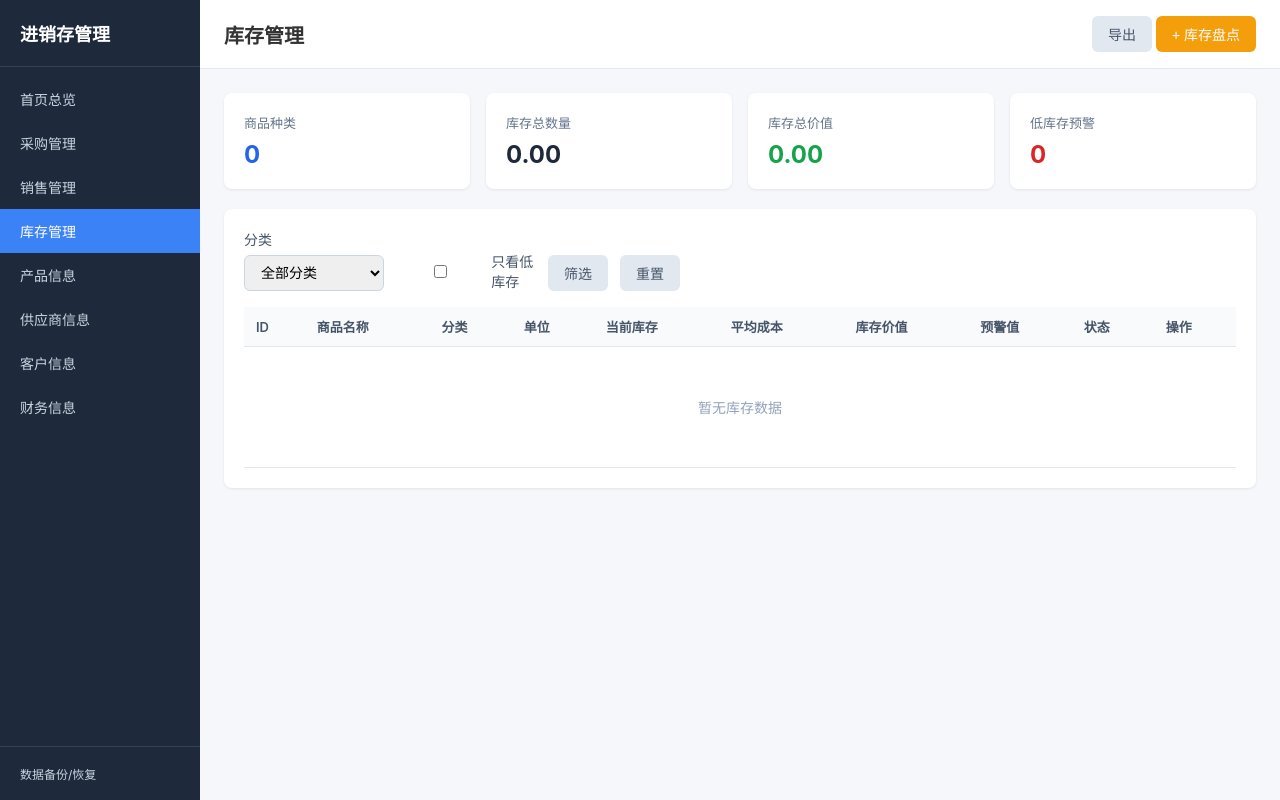
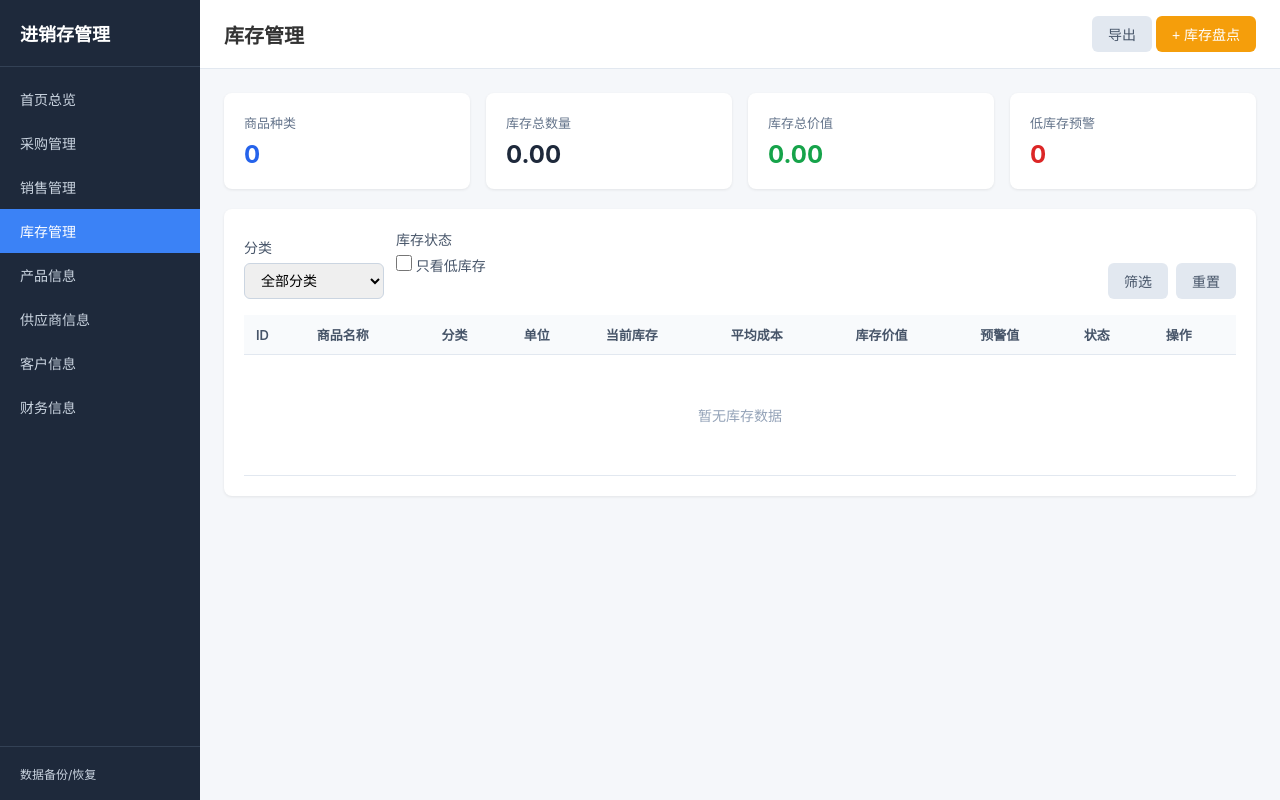
Before and after one commit to bailihongxi/Simple-ERP, a Flask app: page /inventory/ in a window 1280 px wide. Run offline with Flask 3, Linux system fonts and the light colour scheme; data that the repository does not hold is empty.

Commit message:
问题9：库存管理页面工具栏重新排布（统一筛选控件样式+按钮右对齐+CSS优化+测试）

```diff
--- a/static/css/style.css
+++ b/static/css/style.css
@@ -149,6 +149,26 @@ td.warning { color: #dc2626; font-weight: 600; }
     flex-wrap: wrap;
 }
 .filter-bar .form-group { margin-bottom: 0; min-width: 140px; }
+.filter-bar .filter-actions {
+    display: flex;
+    gap: 8px;
+    align-items: flex-end;
+    margin-left: auto;
+}
+.checkbox-label {
+    display: flex;
+    align-items: center;
+    gap: 6px;
+    cursor: pointer;
+    height: 38px;
+    font-size: 14px;
+    color: #475569;
+}
+.checkbox-label input[type="checkbox"] {
+    width: 16px;
+    height: 16px;
+    cursor: pointer;
+}
 
 /* 弹窗 */
 .modal-overlay {
--- a/templates/inventory.html
+++ b/templates/inventory.html
@@ -38,12 +38,17 @@
                 {% endfor %}
             </select>
         </div>
-        <div class="form-group" style="display:flex;align-items:center;gap:6px;">
-            <input type="checkbox" id="filterLowStock" {% if low_stock_only %}checked{% endif %} onchange="doFilter()">
-            <label for="filterLowStock" style="margin:0;">只看低库存</label>
+        <div class="form-group">
+            <label>库存状态</label>
+            <label class="checkbox-label">
+                <input type="checkbox" id="filterLowStock" {% if low_stock_only %}checked{% endif %} onchange="doFilter()">
+                <span>只看低库存</span>
+            </label>
         </div>
-        <button class="btn btn-secondary" onclick="doFilter()">筛选</button>
-        <button class="btn btn-secondary" onclick="resetFilter()">重置</button>
+        <div class="filter-actions">
+            <button class="btn btn-secondary" onclick="doFilter()">筛选</button>
+            <button class="btn btn-secondary" onclick="resetFilter()">重置</button>
+        </div>
     </div>
 
     <div class="table-wrap">
```
Also changed, not shown: tests/test_issue9_inventory_toolbar.py (added, +76 -0 lines).
